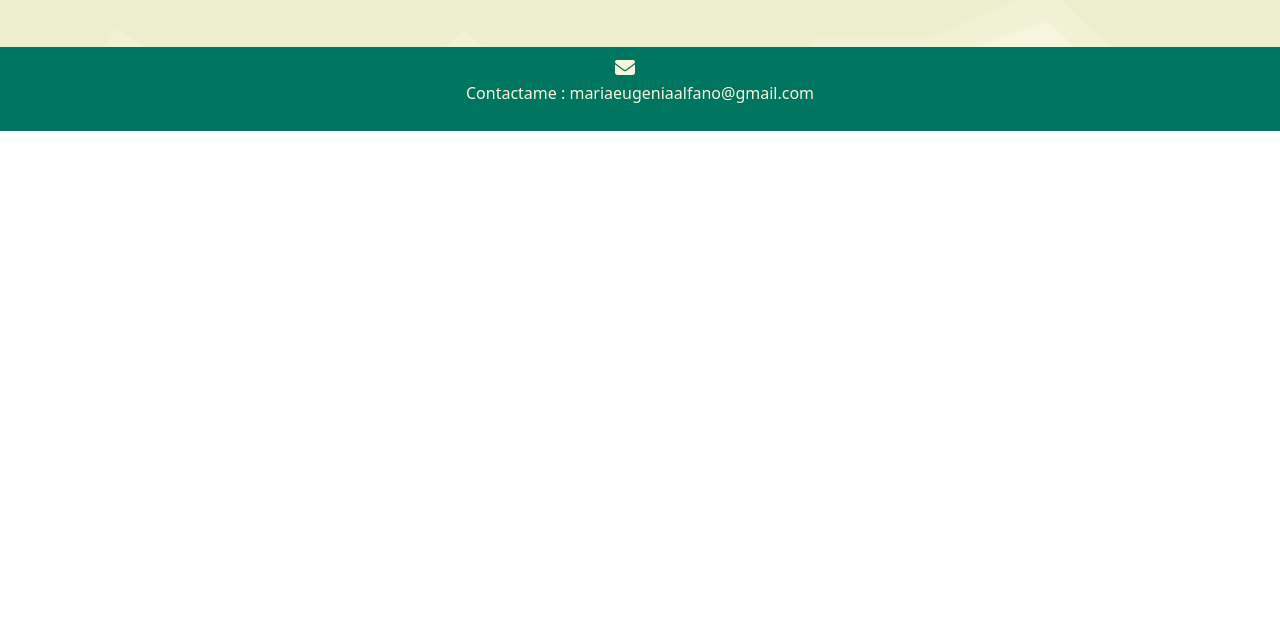
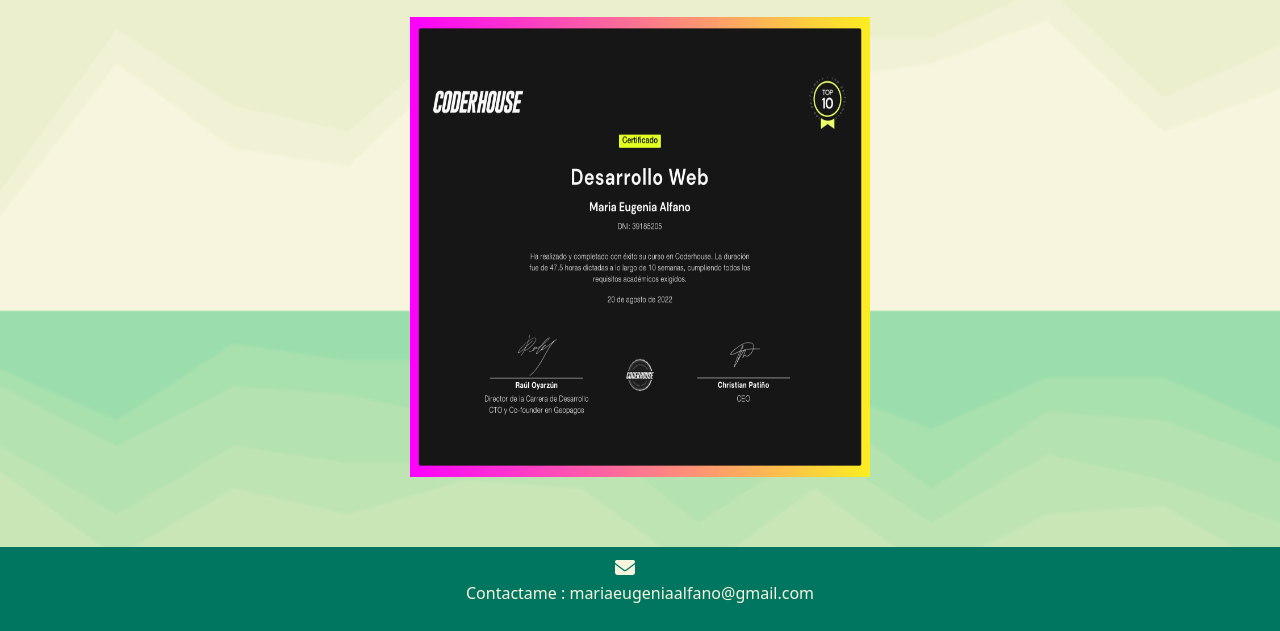
Before and after one commit to mariaeugeniaalfano/Portfolio, a website: page pages/certificados.html in a window 1280 px wide. Shown: the part 3097-3728 px from the top of the page. Before the commit the page ends 3228 px from the top, so only its background shows below. Drawn offline with nearby package versions, Linux system fonts and the light colour scheme.

Commit message:
se agrego certificado desarrollo web

```diff
--- a/pages/certificados.html
+++ b/pages/certificados.html
@@ -58,6 +58,10 @@
                 <img src="../img/certificados/Certificado_de_aprobacion_JS.png"
                 class="img-fluid" alt="Certificado de aprobación Javascript">
             </div>
+
+            <div class="certidicados_desarrollo_coder">
+<img src="../img/certificados/Certificado_desarrolloWeb_coder.png" class="img-fluid" alt="Certificado de aprobación Desarrollo Web">
+            </div>
         </div>
 
     </main>
```
Also changed, not shown: index.html (+1 -1 lines), img/certificados/Certificado_desarrolloWeb_coder.png (added).
